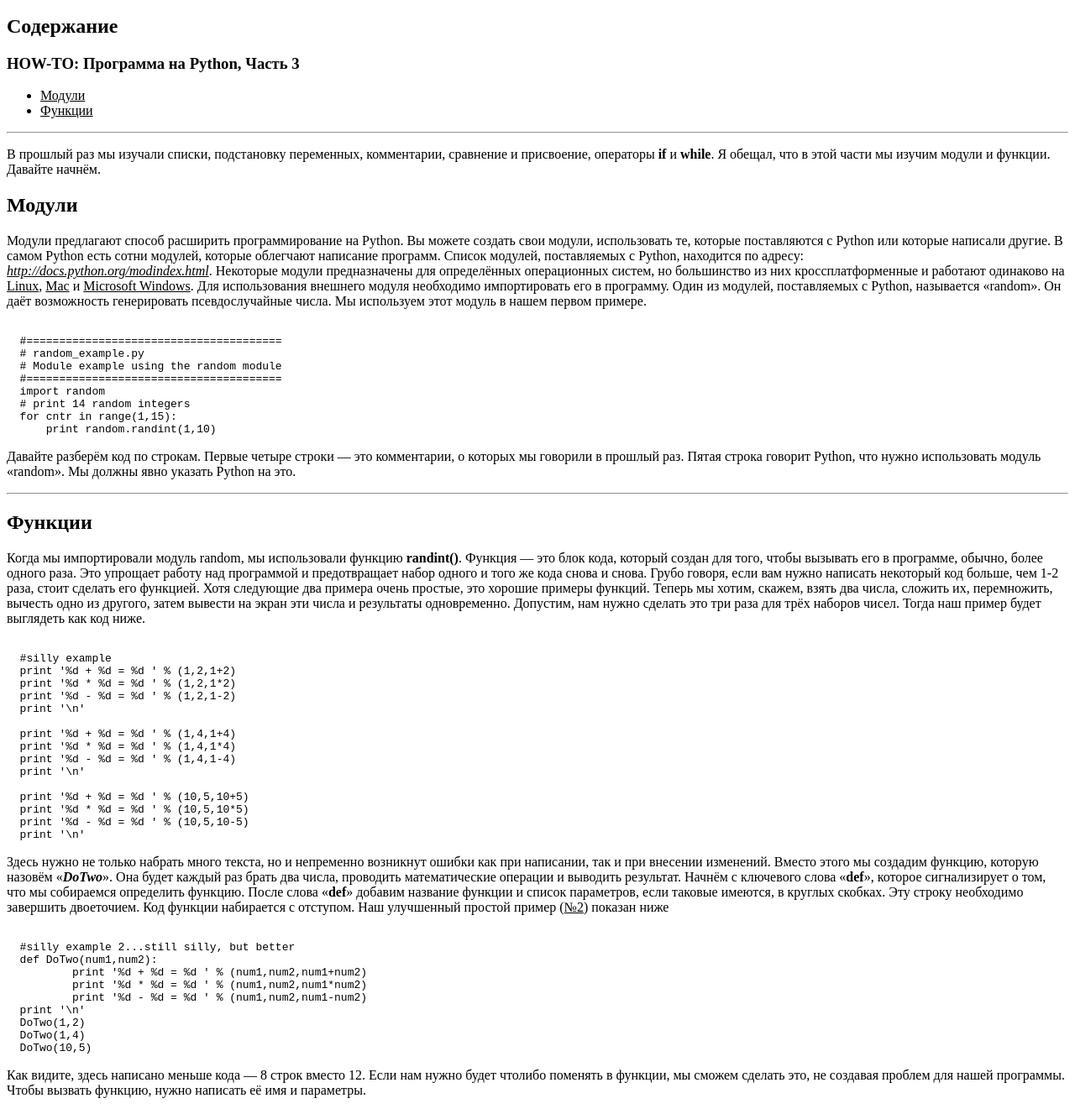
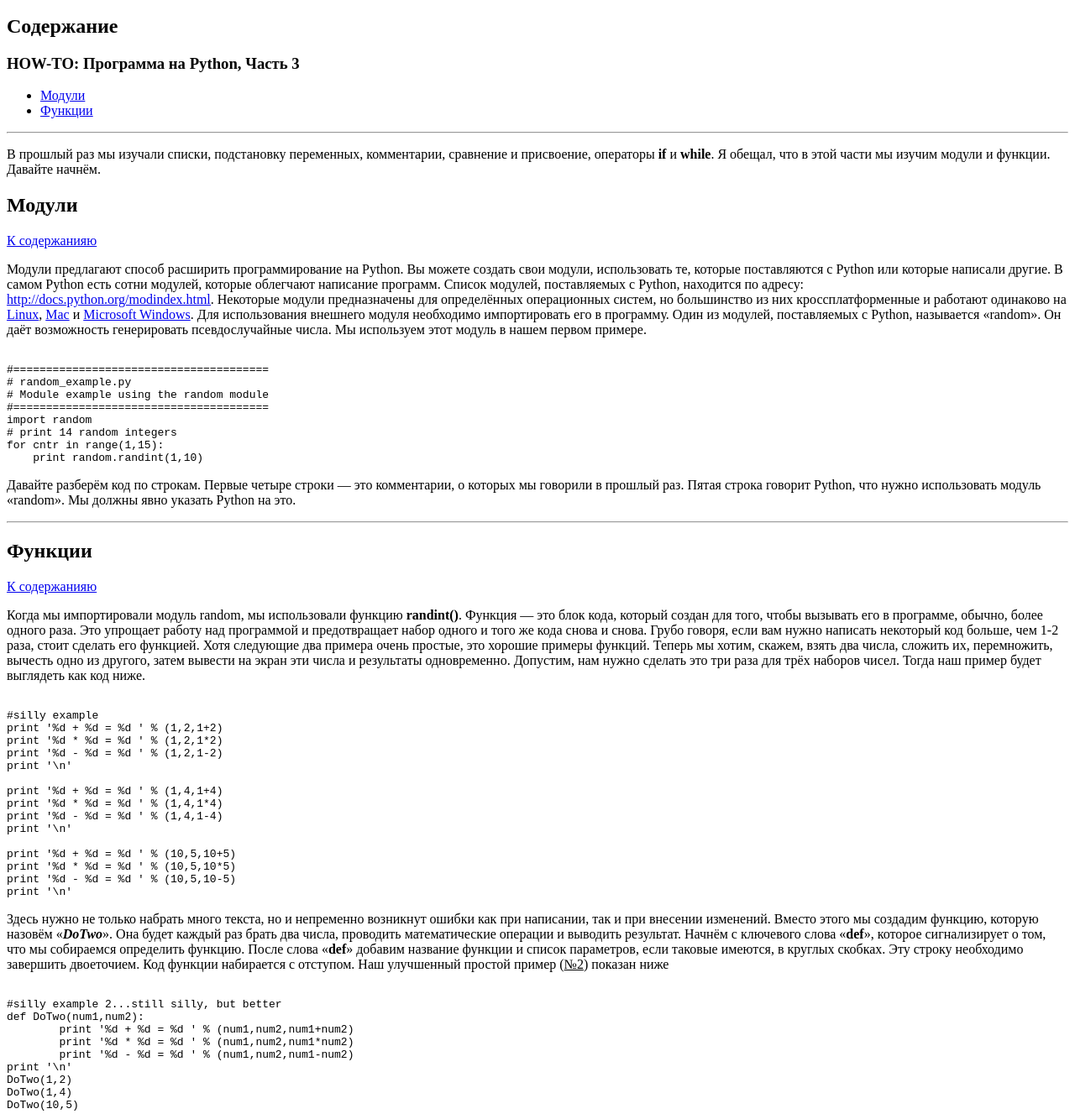
Before and after one commit to MikeVal5599/ValuevMikhailAlexandrovich, a plain HTML site: page python3.html in a window 1280 px wide. Shown: the part 136-1463 px from the top of the page at 84% size. Drawn offline with Linux system fonts and the light colour scheme.

Commit message:
pyth3_fin

```diff
--- a/python3.html
+++ b/python3.html
@@ -11,29 +11,30 @@
   <li> <i><a href="python2.html">Программа на Python — часть 2</a></i></li>
   <li> <i><a href="python3.html"> Программа на Python — часть 3</a></i></li>
 </ul>
-<h2>Содержание</h2>
+<h2><a name="содержание">Содержание</a></h2>
 <h3>HOW-TO: Программа на Python, Часть 3</h3>
 <ul>
-  <li><u>Модули</u> </li>
-  <li><u>Функции</u></li>
+  <li><a href="модуль">Модули</a> </li>
+  <li><a href="fun">Функции</a></li>
 </ul>
 <hr>
 <p>В прошлый раз мы изучали списки, подстановку переменных, комментарии, сравнение и
   присвоение, операторы <strong>if</strong> и <strong>while</strong>. Я обещал, что в этой части мы изучим модули и
   функции. Давайте начнём.
 </p>
-<h2>Модули</h2>
+<h2><a name="модуль"> Модули</a></h2>
+<span><a href="содержание">К содержанияю</a> </span>
 <p>Модули предлагают способ расширить программирование на Python. Вы можете создать
   свои модули, использовать те, которые поставляются с Python или которые написали
   другие. В самом Python есть сотни модулей, которые облегчают написание программ.
   Список модулей, поставляемых с Python, находится по адресу:<br>
-  <u><i>http://docs.python.org/modindex.html</i></u>. Некоторые модули предназначены для определённых
+  <u><a href="http://docs.python.org/modindex.html">http://docs.python.org/modindex.html</a></u>. Некоторые модули предназначены для определённых
   операционных систем, но большинство из них кроссплатформенные и работают
-  одинаково на <u>Linux</u>, <u>Mac</u> и <u>Microsoft Windows</u>. Для использования внешнего модуля
+  одинаково на <a target="_blank" href="https://ru.wikipedia.org/wiki/Linux">Linux</a>, <a target="_blank" href="https://ru.wikipedia.org/wiki/MacOS">Mac</a> и <a href="https://ru.wikipedia.org/wiki/Windows" target="_blank">Microsoft Windows</a>. Для использования внешнего модуля
   необходимо импортировать его в программу. Один из модулей, поставляемых с Python,
   называется «random». Он даёт возможность генерировать псевдослучайные числа. Мы
   используем этот модуль в нашем первом примере.</p>
-<pre><trecode>
+<pre><code>
 #=======================================
 # random_example.py
 # Module example using the random module
@@ -41,7 +42,7 @@
 import random
 # print 14 random integers
 for cntr in range(1,15):
-      print random.randint(1,10)</trecode>
+    print random.randint(1,10)</code>
 </pre>
 <p>Давайте разберём код по строкам. Первые четыре строки &#8212 это комментарии, о которых
   мы говорили в прошлый раз. Пятая строка говорит Python, что нужно использовать
@@ -49,7 +50,8 @@
 </p>
 <hr>
 
-<h2>Функции</h2>
+<h2><a name="fun">Функции</a></h2>
+<span><a href="содержание">К содержанияю</a> </span>
 <p>Когда мы импортировали модуль random, мы использовали функцию <strong>randint()</strong>. Функция
   &#8212 это блок кода, который создан для того, чтобы вызывать его в программе, обычно,
   более одного раза. Это упрощает работу над программой и предотвращает набор одного и
@@ -59,7 +61,7 @@
   сложить их, перемножить, вычесть одно из другого, затем вывести на экран эти числа и
   результаты одновременно. Допустим, нам нужно сделать это три раза для трёх наборов
   чисел. Тогда наш пример будет выглядеть как код ниже.</p>
-<pre><tercode>
+<pre><code>
 #silly example
 print '%d + %d = %d ' % (1,2,1+2)
 print '%d * %d = %d ' % (1,2,1*2)
@@ -74,7 +76,7 @@
 print '%d + %d = %d ' % (10,5,10+5)
 print '%d * %d = %d ' % (10,5,10*5)
 print '%d - %d = %d ' % (10,5,10-5)
-  print '\n'</tercode>
+print '\n'</code>
 </pre>
 <p>Здесь нужно не только набрать много текста, но и непременно возникнут ошибки как при
   написании, так и при внесении изменений. Вместо этого мы создадим функцию, которую
@@ -84,7 +86,7 @@
   функции и список параметров, если таковые имеются, в круглых скобках. Эту строку
   необходимо завершить двоеточием. Код функции набирается с отступом. Наш
   улучшенный простой пример (<u>№2</u>) показан ниже</p>
-<pre><tercode>
+<pre><code>
 #silly example 2...still silly, but better
 def DoTwo(num1,num2):
         print '%d + %d = %d ' % (num1,num2,num1+num2)
@@ -94,7 +96,7 @@
 DoTwo(1,2)
 DoTwo(1,4)
 DoTwo(10,5)
-</tercode></pre>
+</code></pre>
 <p>Как видите, здесь написано меньше кода &#8212 8 строк вместо 12. Если нам нужно будет чтолибо поменять в функции, мы сможем сделать это, не создавая проблем для нашей
   программы. Чтобы вызвать функцию, нужно написать её имя и параметры.</p>
 
```
Lines whose indentation alone changed are shown as unchanged.
